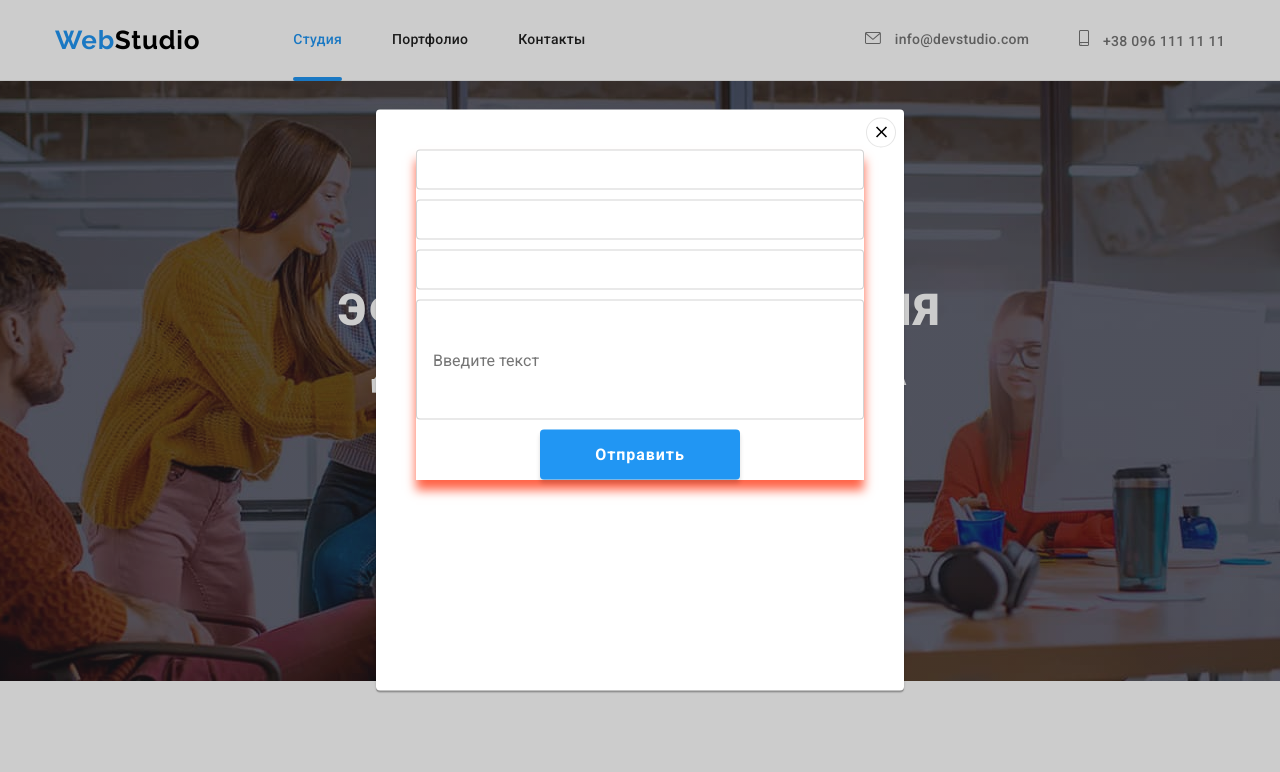
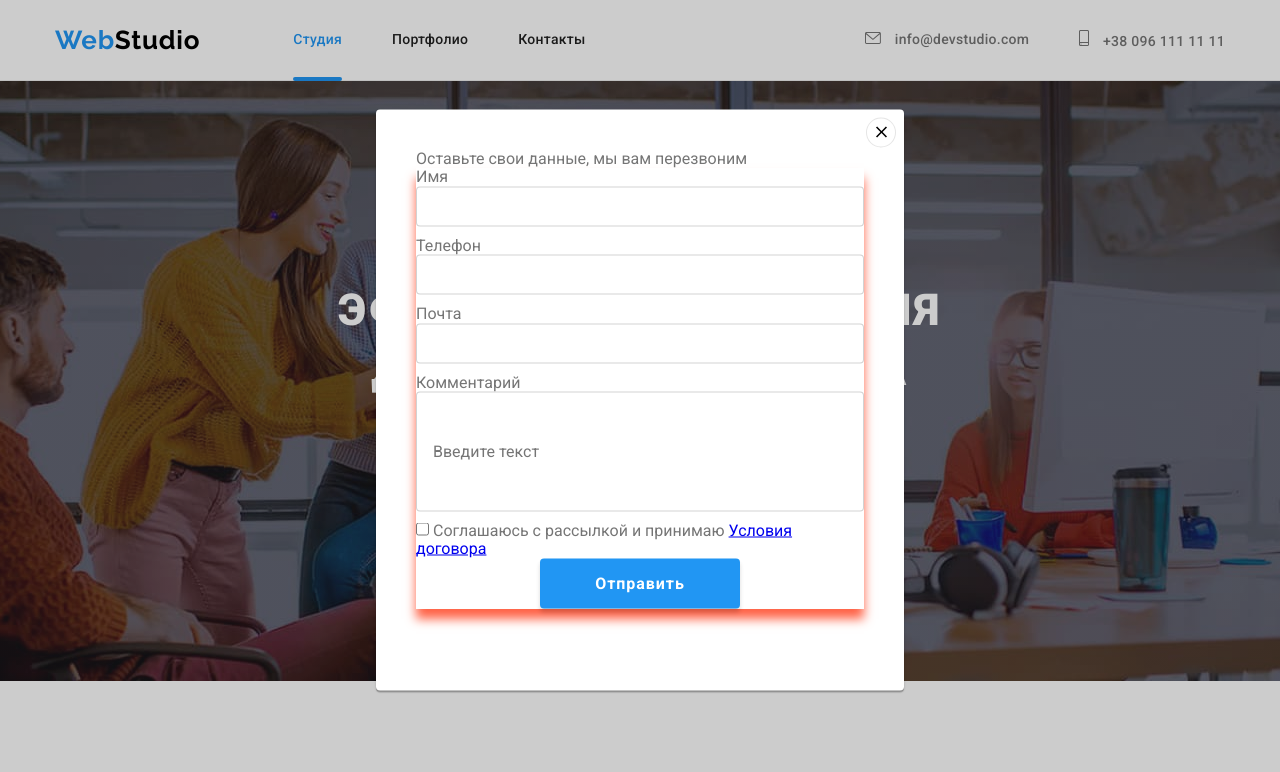
Before and after one commit to Kalatynska/goit-markup-hw-06, a plain HTML site: page index.html in a window 1280 px wide. Both pictures are taken after a click on the button "Заказать услугу". Shown: the top 772 px of the page. Drawn offline with nearby package versions, Linux system fonts and the light colour scheme.

Commit message:
Update index.html

```diff
--- a/index.html
+++ b/index.html
@@ -466,15 +466,52 @@
 
     <div class="backdrop is-hidden" data-modal>
       <div class="modal">
+        <p class="contact-form-title">
+          Оставьте свои данные, мы вам перезвоним
+        </p>
         <form action="#" class="contact-form">
-          <input type="text" class="contact-form-input" />
-          <input type="text" class="contact-form-input" />
-          <input type="text" class="contact-form-input" />
+          <p>Имя</p>
+          <input
+            type="text"
+            class="contact-form-input"
+            name="user-name"
+            required
+            minlength="2"
+          />
+          <p>Телефон</p>
+          <input
+            type="tel"
+            class="contact-form-input"
+            name="user-phone"
+            required
+          />
+          <p>Почта</p>
+          <input
+            type="email"
+            class="contact-form-input"
+            name="user-email"
+            required
+          />
+          <p>Комментарий</p>
           <input
             type="text"
             class="contact-form-input contact-form-input-text"
             placeholder="Введите текст"
+            name="user-comment"
           />
+
+          <input
+            type="checkbox"
+            class="contact-form-checkbox"
+            name="agreement"
+            value="accepted"
+            id=""
+          />
+          <span class="contact-form-checkbox-condition">
+            Соглашаюсь с рассылкой и принимаю</span
+          >
+          <a href="#">Условия договора</a>
+
           <button type="submit" class="contact-form-submit">Отправить</button>
         </form>
 
```
